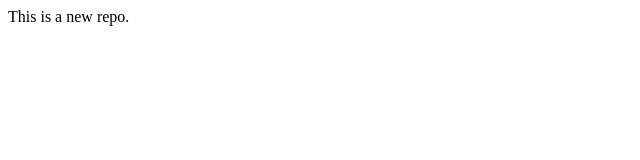
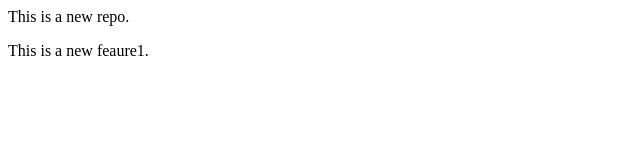
Before and after one commit to amirhn038/rocalRepo, a plain HTML site: page index.html in a window 1280 px wide. Shown: the whole page, without its empty margins (0-640 px from the left). Drawn offline with Linux system fonts and the light colour scheme.

Commit message:
add new paragraph

```diff
--- a/index.html
+++ b/index.html
@@ -1 +1,2 @@
 <p>This is a new repo.</p>
+<p>This is a new feaure1.</p>
```
